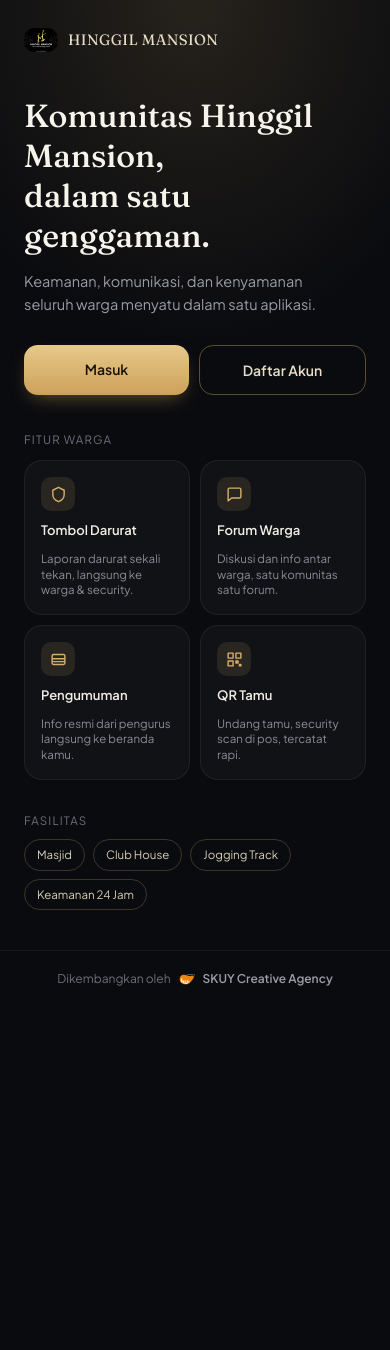
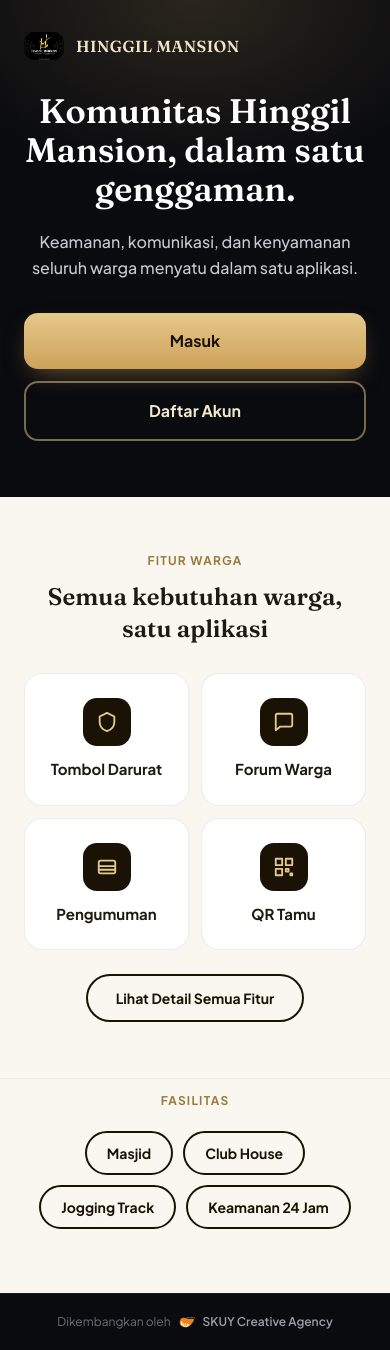
Before and after one commit to skuycreative-dev/warga-hinggil-mansion, a Next.js app: page / in a window 390 px wide. Before the commit the page ends 1007 px from the top, so only its background shows below. Built offline with nearby package versions, Linux system fonts and the light colour scheme.

Commit message:
feat: redesign landing page - responsive desktop, teks bold besar untuk keterbacaan, section fitur latar terang dengan collapse detail

```diff
--- a/app/page.tsx
+++ b/app/page.tsx
@@ -1,3 +1,6 @@
+'use client'
+
+import { useState } from 'react'
 import Image from 'next/image'
 import Link from 'next/link'
 
@@ -27,119 +30,150 @@ const features = [
 const facilities = ['Masjid', 'Club House', 'Jogging Track', 'Keamanan 24 Jam']
 
 export default function LandingPage() {
+  const [showDetail, setShowDetail] = useState(false)
+
   return (
-    <main
-      className="mx-auto flex w-full max-w-md flex-col"
+    <main className="flex w-full flex-col">
+      <section
+        className="w-full"
         style={{
           background:
-          'radial-gradient(120% 60% at 50% 0%, rgba(212,175,106,0.14) 0%, rgba(10,11,15,0) 60%)',
+            'radial-gradient(120% 60% at 50% 0%, rgba(212,175,106,0.16) 0%, rgba(10,11,15,0) 60%), #0a0b0f',
         }}
       >
-      <div className="flex items-center gap-2.5 px-6 pb-2 pt-7">
+        <div className="mx-auto flex w-full max-w-5xl flex-col items-center px-6 pb-14 pt-8 text-center md:px-10 md:pb-20 md:pt-12">
+          <div className="mb-8 flex items-center gap-3 self-start md:self-center">
             <Image
               src="/logo-hinggil-mansion.jpg"
               alt="Hinggil Mansion"
-          width={34}
-          height={34}
-          className="rounded-lg object-cover"
+              width={40}
+              height={40}
+              className="rounded-lg object-cover md:h-11 md:w-11"
             />
             <span
-          className="text-[15px] tracking-wide"
-          style={{ fontFamily: 'var(--font-fraunces), serif', color: '#e7ddc7' }}
+              className="text-base font-bold tracking-wide md:text-lg"
+              style={{ fontFamily: 'var(--font-fraunces), serif', color: '#efe4c8' }}
             >
               HINGGIL MANSION
             </span>
           </div>
 
-      <div className="flex flex-col gap-3.5 px-6 pb-2 pt-9">
           <h1
-          className="text-[32px] font-medium leading-tight"
-          style={{ fontFamily: 'var(--font-fraunces), serif', color: '#f7f4ec' }}
+            className="max-w-3xl text-[34px] font-bold leading-[1.15] md:text-[56px]"
+            style={{ fontFamily: 'var(--font-fraunces), serif', color: '#ffffff' }}
           >
-          Komunitas Hinggil Mansion,
-          <br />
-          dalam satu genggaman.
+            Komunitas Hinggil Mansion, dalam satu genggaman.
           </h1>
-        <p className="max-w-[320px] text-[14.5px] leading-relaxed" style={{ color: '#9a9ca8' }}>
+          <p
+            className="mt-5 max-w-xl text-base font-medium leading-relaxed md:text-lg"
+            style={{ color: '#c7c9d2' }}
+          >
             Keamanan, komunikasi, dan kenyamanan seluruh warga menyatu dalam satu aplikasi.
           </p>
-      </div>
 
-      <div className="flex gap-2.5 px-6 pt-5">
+          <div className="mt-8 flex w-full max-w-md flex-col gap-3 sm:w-auto sm:flex-row">
             <Link
               href="/login"
-          className="flex-1 rounded-xl py-3.5 text-center text-sm font-semibold"
+              className="rounded-xl px-10 py-4 text-center text-base font-bold sm:min-w-[168px]"
               style={{
                 background: 'linear-gradient(180deg, #e6c98a 0%, #cda15a 100%)',
                 color: '#1a1305',
-            boxShadow: '0 8px 20px -8px rgba(205,161,90,0.55)',
+                boxShadow: '0 10px 26px -10px rgba(205,161,90,0.6)',
               }}
             >
               Masuk
             </Link>
             <Link
               href="/register"
-          className="flex-1 rounded-xl py-3.5 text-center text-sm font-semibold"
-          style={{ border: '1px solid rgba(212,175,106,0.4)', color: '#e7ddc7' }}
+              className="rounded-xl px-10 py-4 text-center text-base font-bold sm:min-w-[168px]"
+              style={{ border: '2px solid rgba(230,201,138,0.5)', color: '#f2e8d0' }}
             >
               Daftar Akun
             </Link>
           </div>
+        </div>
+      </section>
 
-      <div className="px-6 pt-9">
-        <div
-          className="mb-3 text-[11.5px] uppercase tracking-widest"
-          style={{ color: '#6d6f7a' }}
+      <section className="w-full" style={{ background: '#faf7f0' }}>
+        <div className="mx-auto w-full max-w-5xl px-6 py-14 md:px-10 md:py-20">
+          <div className="mb-7 flex flex-col items-center gap-3 text-center md:mb-9">
+            <span
+              className="text-xs font-bold uppercase tracking-widest md:text-sm"
+              style={{ color: '#9c7a3f' }}
             >
               Fitur Warga
+            </span>
+            <h2
+              className="text-2xl font-bold md:text-4xl"
+              style={{ fontFamily: 'var(--font-fraunces), serif', color: '#1f1a10' }}
+            >
+              Semua kebutuhan warga, satu aplikasi
+            </h2>
           </div>
-        <div className="grid grid-cols-2 gap-2.5">
+
+          <div className="grid grid-cols-2 gap-3 md:grid-cols-4 md:gap-4">
             {features.map((f) => (
               <div
                 key={f.title}
-              className="flex flex-col gap-2.5 rounded-2xl p-4"
-              style={{ background: 'rgba(255,255,255,0.03)', border: '1px solid rgba(255,255,255,0.06)' }}
+                className="flex flex-col items-center gap-3 rounded-2xl px-4 py-6 text-center md:py-8"
+                style={{ background: '#ffffff', border: '1px solid rgba(26,19,5,0.08)' }}
               >
                 <div
-                className="flex h-[34px] w-[34px] items-center justify-center rounded-[10px]"
-                style={{ background: 'rgba(212,175,106,0.12)' }}
+                  className="flex h-12 w-12 items-center justify-center rounded-xl md:h-14 md:w-14"
+                  style={{ background: '#1a1305' }}
                 >
-                <svg width="17" height="17" viewBox="0 0 24 24" fill="none" stroke="#d4af6a" strokeWidth="2" strokeLinecap="round" strokeLinejoin="round">
+                  <svg width="22" height="22" viewBox="0 0 24 24" fill="none" stroke="#e6c98a" strokeWidth="2" strokeLinecap="round" strokeLinejoin="round">
                     <path d={f.path} />
                   </svg>
                 </div>
-              <div className="text-[13px] font-semibold" style={{ color: '#f0ede4' }}>
+                <div className="text-[15px] font-bold md:text-base" style={{ color: '#1f1a10' }}>
                   {f.title}
                 </div>
-              <div className="text-[11.5px] leading-snug" style={{ color: '#8a8c96' }}>
+                {showDetail ? (
+                  <div className="text-[13px] font-medium leading-snug md:text-sm" style={{ color: '#5b543f' }}>
                     {f.desc}
                   </div>
+                ) : null}
               </div>
             ))}
           </div>
+
+          <div className="mt-6 flex justify-center md:mt-8">
+            <button
+              type="button"
+              onClick={() => setShowDetail((v) => !v)}
+              className="rounded-full px-7 py-3 text-sm font-bold md:text-base"
+              style={{ border: '2px solid #1a1305', color: '#1a1305', background: 'transparent' }}
+            >
+              {showDetail ? 'Sembunyikan Detail' : 'Lihat Detail Semua Fitur'}
+            </button>
           </div>
+        </div>
+      </section>
 
-      <div className="px-6 pt-8">
-        <div
-          className="mb-2.5 text-[11.5px] uppercase tracking-widest"
-          style={{ color: '#6d6f7a' }}
+      <section className="w-full" style={{ background: '#faf7f0', borderTop: '1px solid rgba(26,19,5,0.06)' }}>
+        <div className="mx-auto w-full max-w-5xl px-6 pb-16 pt-2 md:px-10 md:pb-24">
+          <div className="mb-5 text-center">
+            <span
+              className="text-xs font-bold uppercase tracking-widest md:text-sm"
+              style={{ color: '#9c7a3f' }}
             >
               Fasilitas
+            </span>
           </div>
-        <div className="flex flex-wrap gap-2">
+          <div className="flex flex-wrap justify-center gap-2.5 md:gap-3">
             {facilities.map((f) => (
               <span
                 key={f}
-              className="rounded-full px-3 py-1.5 text-[11.5px]"
-              style={{ border: '1px solid rgba(212,175,106,0.25)', color: '#d8cfb4' }}
+                className="rounded-full px-5 py-2.5 text-sm font-bold md:text-base"
+                style={{ border: '2px solid #1a1305', color: '#1a1305' }}
               >
                 {f}
               </span>
             ))}
           </div>
         </div>
-
-      <div className="pb-10" />
+      </section>
     </main>
   )
 }
```
Lines whose indentation alone changed are shown as unchanged.
